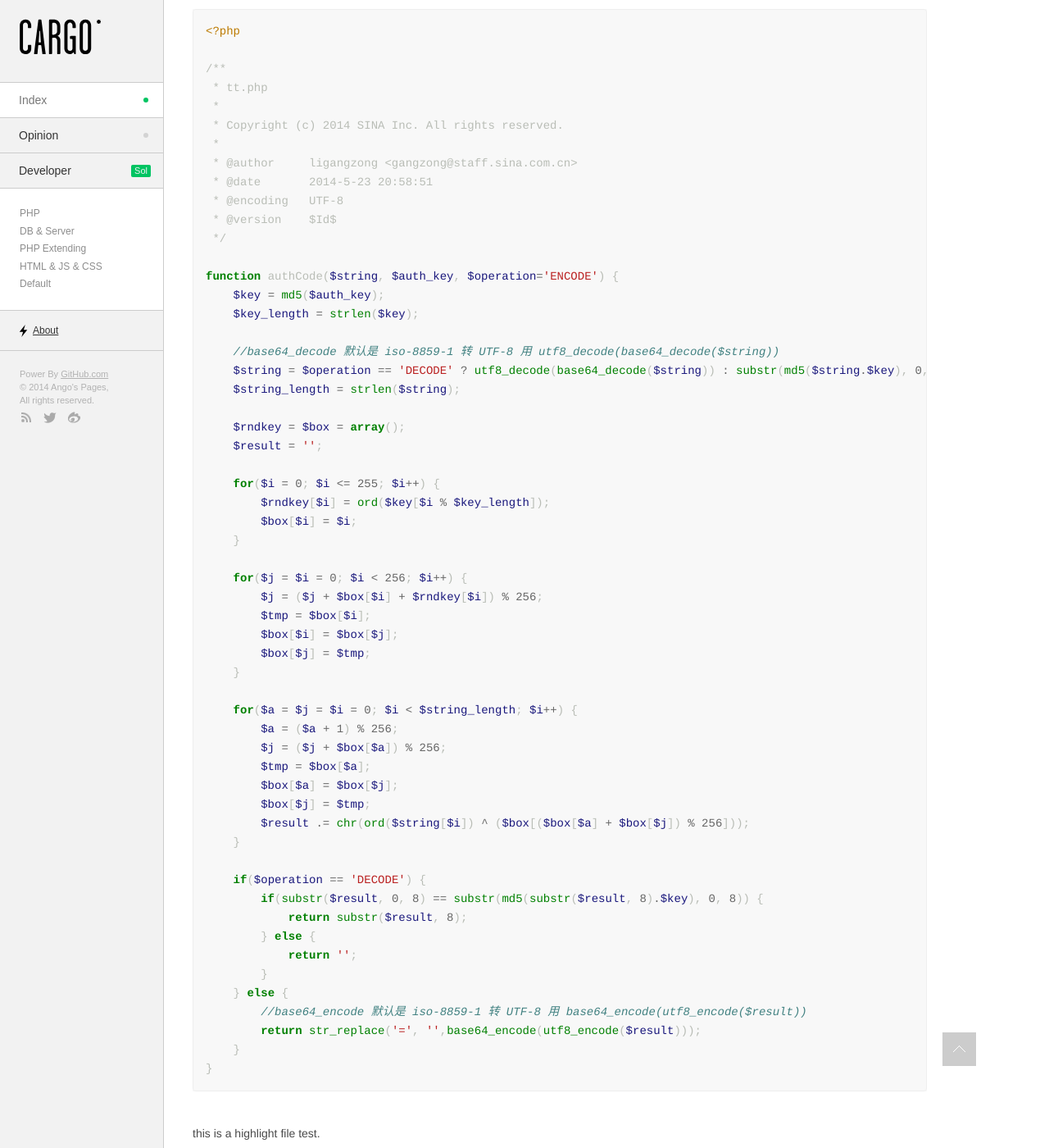
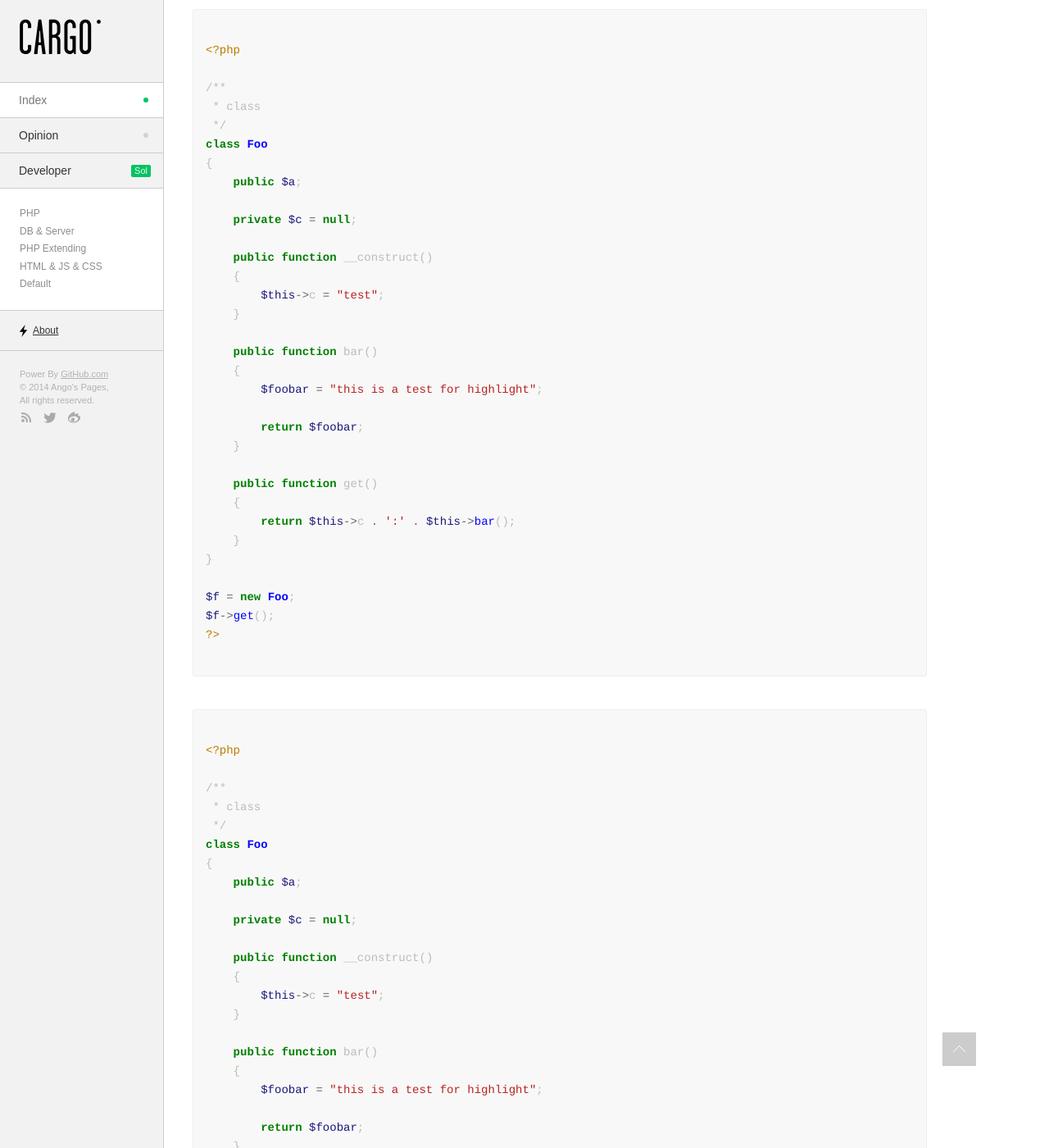
Before and after one commit to Angos/angos.github.io, a Jekyll site: the page built from _posts/developer/2014-07-17-Auth-Code-Function.md, in a window 1280 px wide and 1400 px high, scrolled down 340 px. Shown: the whole window at 82% size. Built offline with Jekyll 4.4.1, drawn with Linux system fonts in a browser that asks for light colours; nearby versions of some CDN libraries; Markdown is read by kramdown in place of the engine named in the settings; some of the changed text lies outside the part shown.

Commit message:
modified

````diff
--- a/_posts/developer/2014-07-17-Auth-Code-Function.md
+++ b/_posts/developer/2014-07-17-Auth-Code-Function.md
@@ -17,62 +17,154 @@ end
 
 
 ```php
+
 <?php
 
 /**
- * tt.php
- *
- * Copyright (c) 2014 SINA Inc. All rights reserved.
- *
- * @author     ligangzong <gangzong@staff.sina.com.cn>
- * @date       2014-5-23 20:58:51
- * @encoding   UTF-8
- * @version    $Id$
+ * class
  */
+class Foo
+{
+    public $a;
 
-function authCode($string, $auth_key, $operation='ENCODE') {
-    $key = md5($auth_key);
-    $key_length = strlen($key);
+    private $c = null;
 
-    //base64_decode 默认是 iso-8859-1 转 UTF-8 用 utf8_decode(base64_decode($string))
-    $string = $operation == 'DECODE' ? utf8_decode(base64_decode($string)) : substr(md5($string.$key), 0, 8).$string;
-    $string_length = strlen($string);
-
-    $rndkey = $box = array();
-    $result = '';
-
-    for($i = 0; $i <= 255; $i++) {
-        $rndkey[$i] = ord($key[$i % $key_length]);
-        $box[$i] = $i;
+    public function __construct()
+    {
+        $this->c = "test";
     }
 
-    for($j = $i = 0; $i < 256; $i++) {
-        $j = ($j + $box[$i] + $rndkey[$i]) % 256;
-        $tmp = $box[$i];
-        $box[$i] = $box[$j];
-        $box[$j] = $tmp;
+    public function bar()
+    {
+        $foobar = "this is a test for highlight";
+
+        return $foobar;
     }
 
-    for($a = $j = $i = 0; $i < $string_length; $i++) {
-        $a = ($a + 1) % 256;
-        $j = ($j + $box[$a]) % 256;
-        $tmp = $box[$a];
-        $box[$a] = $box[$j];
-        $box[$j] = $tmp;
-        $result .= chr(ord($string[$i]) ^ ($box[($box[$a] + $box[$j]) % 256]));
+    public function get()
+    {
+        return $this->c . ':' . $this->bar();
+    }
+}
+
+$f = new Foo;
+$f->get();
+?>
+
+```
+
+
+```php3
+
+<?php
+
+/**
+ * class
+ */
+class Foo
+{
+    public $a;
+
+    private $c = null;
+
+    public function __construct()
+    {
+        $this->c = "test";
     }
 
-    if($operation == 'DECODE') {
-        if(substr($result, 0, 8) == substr(md5(substr($result, 8).$key), 0, 8)) {
-            return substr($result, 8);
-        } else {
-            return '';
-        }
-    } else {
-        //base64_encode 默认是 iso-8859-1 转 UTF-8 用 base64_encode(utf8_encode($result))
-        return str_replace('=', '',base64_encode(utf8_encode($result)));
+    public function bar()
+    {
+        $foobar = "this is a test for highlight";
+
+        return $foobar;
+    }
+
+    public function get()
+    {
+        return $this->c . ':' . $this->bar();
     }
 }
+
+$f = new Foo;
+$f->get();
+?>
+
 ```
 
-this is a highlight file test.
+
+```php4
+
+<?php
+
+/**
+ * class
+ */
+class Foo
+{
+    public $a;
+
+    private $c = null;
+
+    public function __construct()
+    {
+        $this->c = "test";
+    }
+
+    public function bar()
+    {
+        $foobar = "this is a test for highlight";
+
+        return $foobar;
+    }
+
+    public function get()
+    {
+        return $this->c . ':' . $this->bar();
+    }
+}
+
+$f = new Foo;
+$f->get();
+?>
+
+```
+
+
+```php5
+
+<?php
+
+/**
+ * class
+ */
+class Foo
+{
+    public $a;
+
+    private $c = null;
+
+    public function __construct()
+    {
+        $this->c = "test";
+    }
+
+    public function bar()
+    {
+        $foobar = "this is a test for highlight";
+
+        return $foobar;
+    }
+
+    public function get()
+    {
+        return $this->c . ':' . $this->bar();
+    }
+}
+
+$f = new Foo;
+$f->get();
+?>
+
+```
+
+this is a tests.
````
